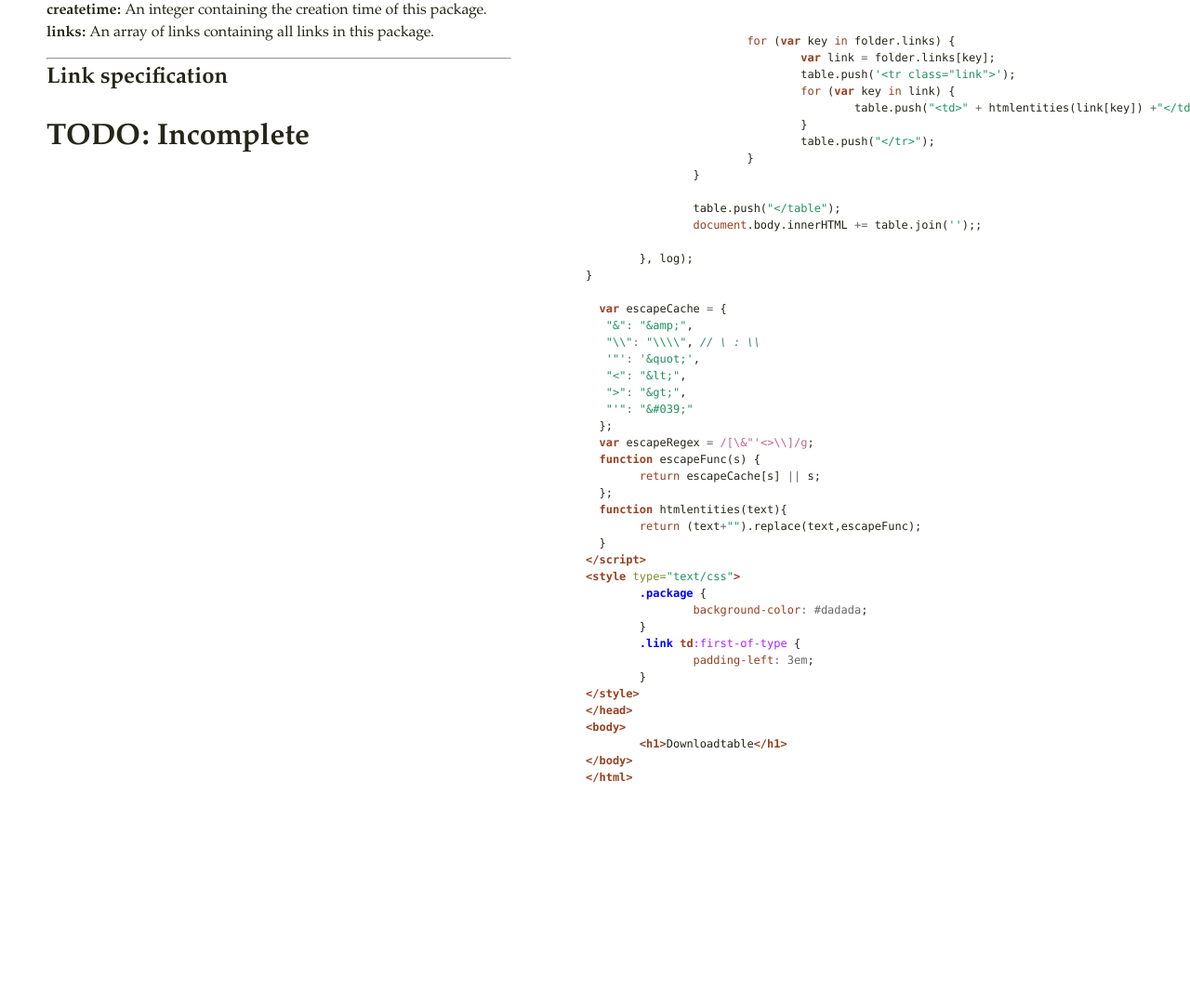
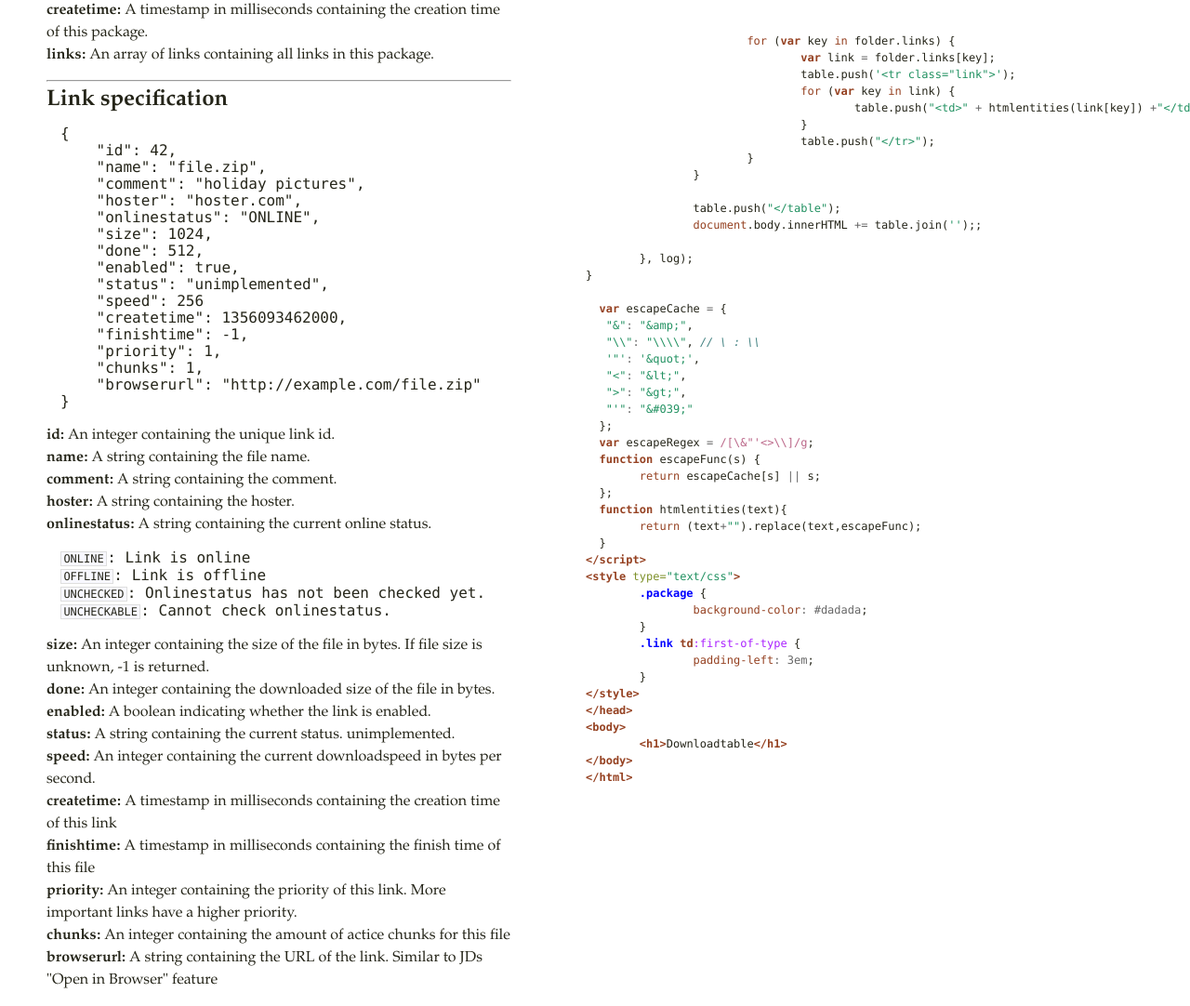
Before and after one commit to svn2github/jdownloader-jdjsapi, a plain HTML site: page example/docs/downloadlist.html.html in a window 1280 px wide. Shown: the part 1112-2194 px from the top of the page at 93% size. Before the commit the page ends 1991 px from the top, so only its background shows below. Drawn offline with Linux system fonts and the light colour scheme.

Commit message:
jQuery.jd Downloadlist Example: Documentation completed. jdapi.jquery.js: Fixed debug output.
git-svn-id: svn://svn.jdownloader.org/jdownloader/jdjsapi@14956 ebf7c1c2-ba36-0410-9fe8-c592906822b4

```diff
--- a/example/docs/downloadlist.html.html
+++ b/example/docs/downloadlist.html.html
@@ -162,23 +162,51 @@ Using Firebug or Chrome Dev tools to inspect the console output of this example
     "createtime": 1234567890,
     "links": [Link1,Link2,...,LinkN]
 }
-</pre><strong>id:</strong> An integer containing the unique package id<br/>
-<strong>name:</strong> A string containing the package name<br/>
+</pre><strong>id:</strong> An integer containing the unique package id.<br/>
+<strong>name:</strong> A string containing the package name.<br/>
 <strong>dldir:</strong> A string containing the download directory of this package.<br/>
 <strong>comment:</strong> A string containing the package comment.<br/>
 <strong>password:</strong> An array of strings containing the archive passwords of this package.<br/>
-<strong>createtime:</strong> An integer containing the creation time of this package.<br/>
+<strong>createtime:</strong> A timestamp in milliseconds containing the creation time of this package.<br/>
 <strong>links:</strong> An array of links containing all links in this package.<br/></p>
 <hr />
 <h2>Link specification</h2>
-<h1>TODO: Incomplete</h1>
-<!--
-<pre>{
+<p><pre>{
     "id": 42,
-</pre>
-<pre>}
-</pre>**id:** An integer containing the unique package id<br/>
--->
+    "name": "file.zip",
+    "comment": "holiday pictures",
+    "hoster": "hoster.com",
+    "onlinestatus": "ONLINE",
+    "size": 1024,
+    "done": 512,
+    "enabled": true,
+    "status": "unimplemented",
+    "speed": 256
+    "createtime": 1356093462000,
+    "finishtime": -1,
+    "priority": 1,
+    "chunks": 1,
+    "browserurl": "http://example.com/file.zip"
+}
+</pre><strong>id:</strong> An integer containing the unique link id.<br/>
+<strong>name:</strong> A string containing the file name.<br/>
+<strong>comment:</strong> A string containing the comment.<br/>
+<strong>hoster:</strong> A string containing the hoster.<br/>
+<strong>onlinestatus:</strong> A string containing the current online status.<br/>
+<pre><code>ONLINE</code>: Link is online
+<code>OFFLINE</code>: Link is offline
+<code>UNCHECKED</code>: Onlinestatus has not been checked yet.
+<code>UNCHECKABLE</code>: Cannot check onlinestatus.
+</pre><strong>size:</strong> An integer containing the size of the file in bytes. If file size is unknown, -1 is returned.<br/>
+<strong>done:</strong> An integer containing the downloaded size of the file in bytes.<br/>
+<strong>enabled:</strong> A boolean indicating whether the link is enabled.<br/>
+<strong>status:</strong> A string containing the current status. unimplemented.<br/>
+<strong>speed:</strong> An integer containing the current downloadspeed in bytes per second.<br/>
+<strong>createtime:</strong> A timestamp in milliseconds containing the creation time of this link<br/>
+<strong>finishtime:</strong> A timestamp in milliseconds containing the finish time of this file<br/>
+<strong>priority:</strong>  An integer containing the priority of this link. More important links have a higher priority.<br/>
+<strong>chunks:</strong> An integer containing the amount of actice chunks for this file<br/>
+<strong>browserurl:</strong> A string containing the URL of the link. Similar to JDs "Open in Browser" feature<br/></p>
 
     </div>
 
```
Also changed, not shown: example/docs/jdapi.jquery.js.html (+8 -6 lines), example/downloadlist.html (+36 -8 lines), src/jdapi.jquery.js (+8 -6 lines).
